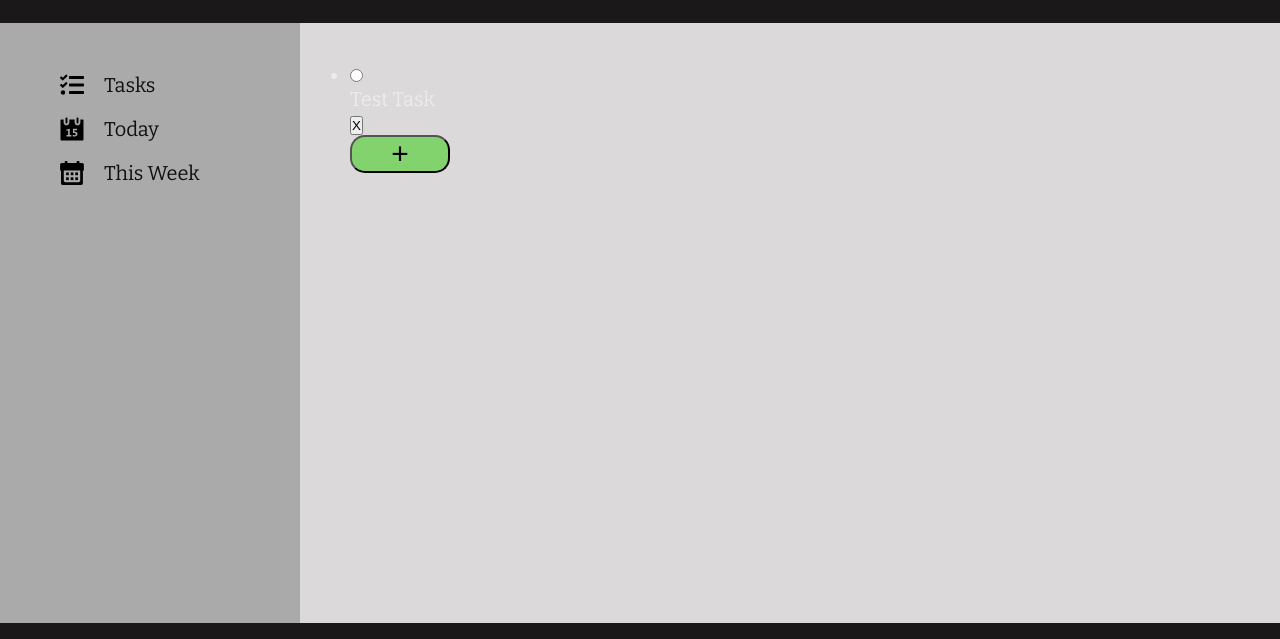
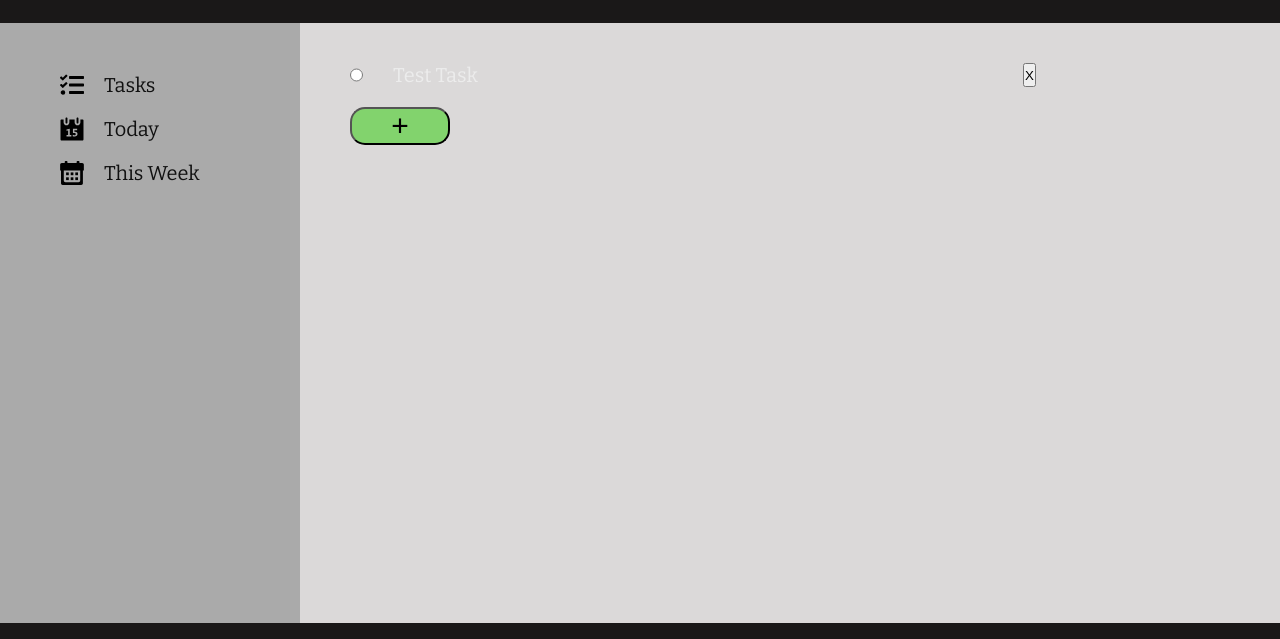
Before and after one commit to brennanjk/to-do-list, a plain HTML site: page index.html in a window 1280 px wide. Shown: the part 77-716 px from the top of the page. Drawn offline with nearby package versions, Linux system fonts and the light colour scheme.

Commit message:
Add styling to test task elements

```diff
--- a/style.css
+++ b/style.css
@@ -89,6 +89,16 @@ li>img {
     width: 1.2rem;
 }
 
+.task {
+    padding: 0 0 1rem;
+    display: flex;
+    gap: 1.5rem;
+}
+
+.task>div {
+    width: 30rem;
+}
+
 .add-task-btn {
     font-size: 1.5rem;
     width: 5rem;
```
